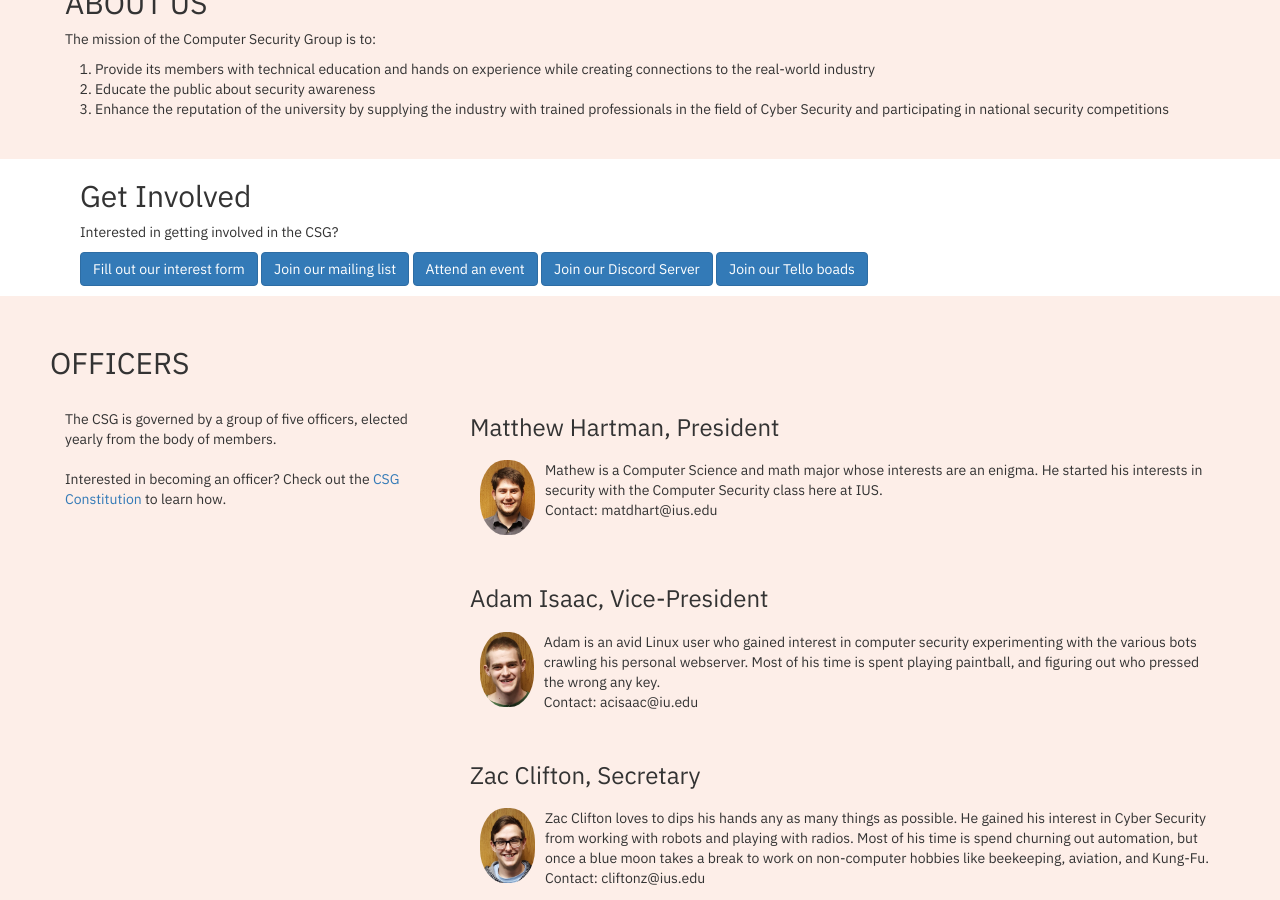
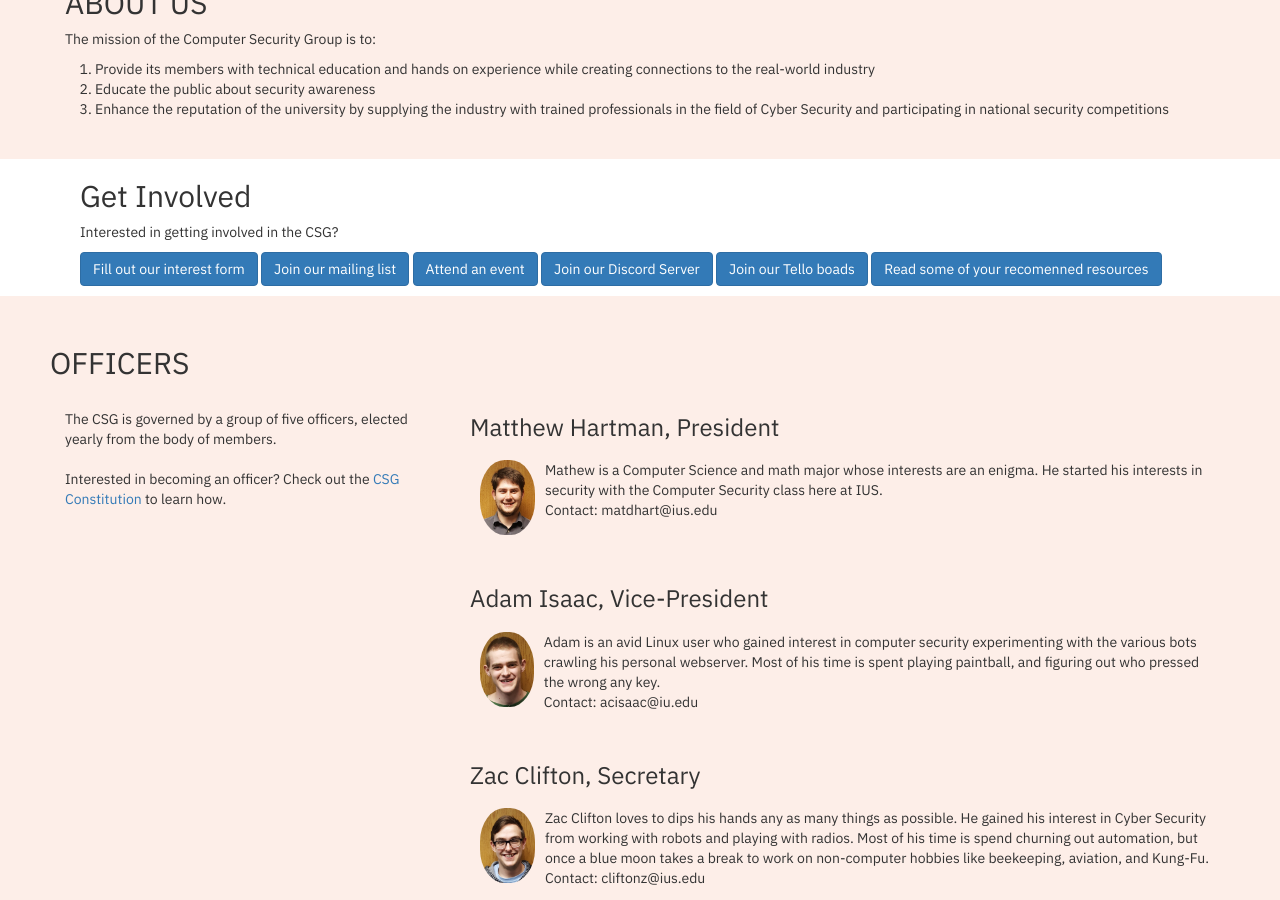
Before and after one commit to ius-csg/csghomepage, a Jekyll site: the page built from index.html, in a window 1280 px wide and 900 px high, scrolled down 809 px. Built offline with Jekyll 4.4.1, drawn with Linux system fonts in a browser that asks for light colours.

Commit message:
added a button to our rosources

```diff
--- a/_includes/getinvolved.html
+++ b/_includes/getinvolved.html
@@ -3,13 +3,14 @@
         <section class="col-sm-12">
             <h2>Get Involved</h2>
             <p>Interested in getting involved in the CSG? </p>
-            <p class="flexlabel">
+        <p class="flexlabel">
             <a class="btn btn-primary" href="https://docs.google.com/forms/d/e/1FAIpQLSe4G1Dl1mrnlTnKrIXhlsAmsvUzTmCNywHFqcVDVnXx3fH4Pg/viewform">Fill out our interest form</a>
             <a class="btn btn-primary" href="https://list.ius.edu/sympa/subscribe/csg-announce-l">Join our mailing list</a>
             <a class="btn btn-primary" href="index.html#schedule">Attend an event</a>
             <a class="btn btn-primary" href="https://discord.gg/XGfzKxA">Join our Discord Server</a>
             <a class="btn btn-primary" href="https://trello.com/invite/iuscomputerscigroup/9c12b7af83c5e84cef44fdb5d1f2d9e5">Join our Tello boads</a>
-            </p>
+            <a class="btn btn-primary" href="index.html#resources">Read some of your recomenned resources</a>
+        </p>
         </section>
     </div>
 </div>
```
